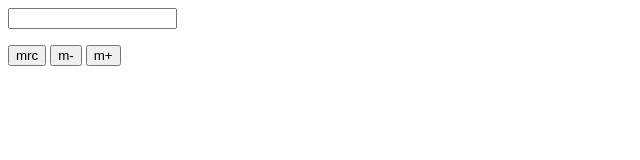
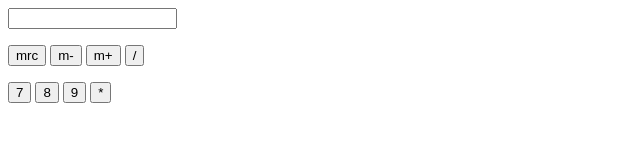
Before and after one commit to ATornMeniscus/Calculator, a plain HTML site: page index.html in a window 1280 px wide. Shown: the whole page, without its empty margins (0-640 px from the left). Drawn offline with Linux system fonts and the light colour scheme.

Commit message:
division, multiplication, 7, 8, 9

```diff
--- a/index.html
+++ b/index.html
@@ -17,7 +17,13 @@
 <input type="button" class="button function" value="mrc" onClick="alert('Not yet implemented')">
 <input type="button" class="button function" value="m-" onClick="alert('Not yet implemented')">
 <input type="button" class="button function" value="m+" onClick="alert('Not yet implemented')">
-
-
+<input type="button" class="button operator" value="/" onclick="v('/')">
+</p>
+<p>
+<input type="button" class="button number" value="7" onClick="v('7')">
+<input type="button" class="button number" value="8" onClick="v('8')">
+<input type="button" class="button number" value="9" onClick="v('9')">
+<input type="button" class="button operator" value="*" onClick="v('*')">
+</p>
 </body>
 </html>
```
